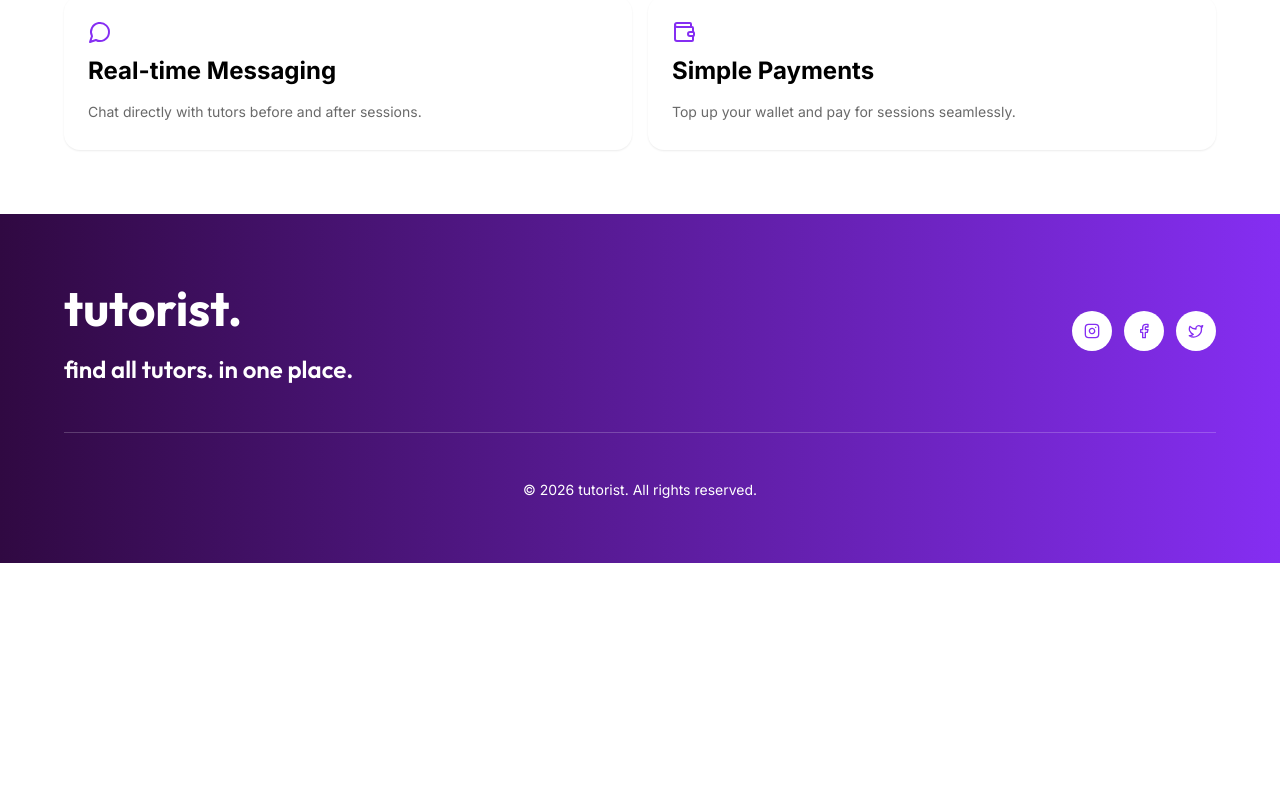
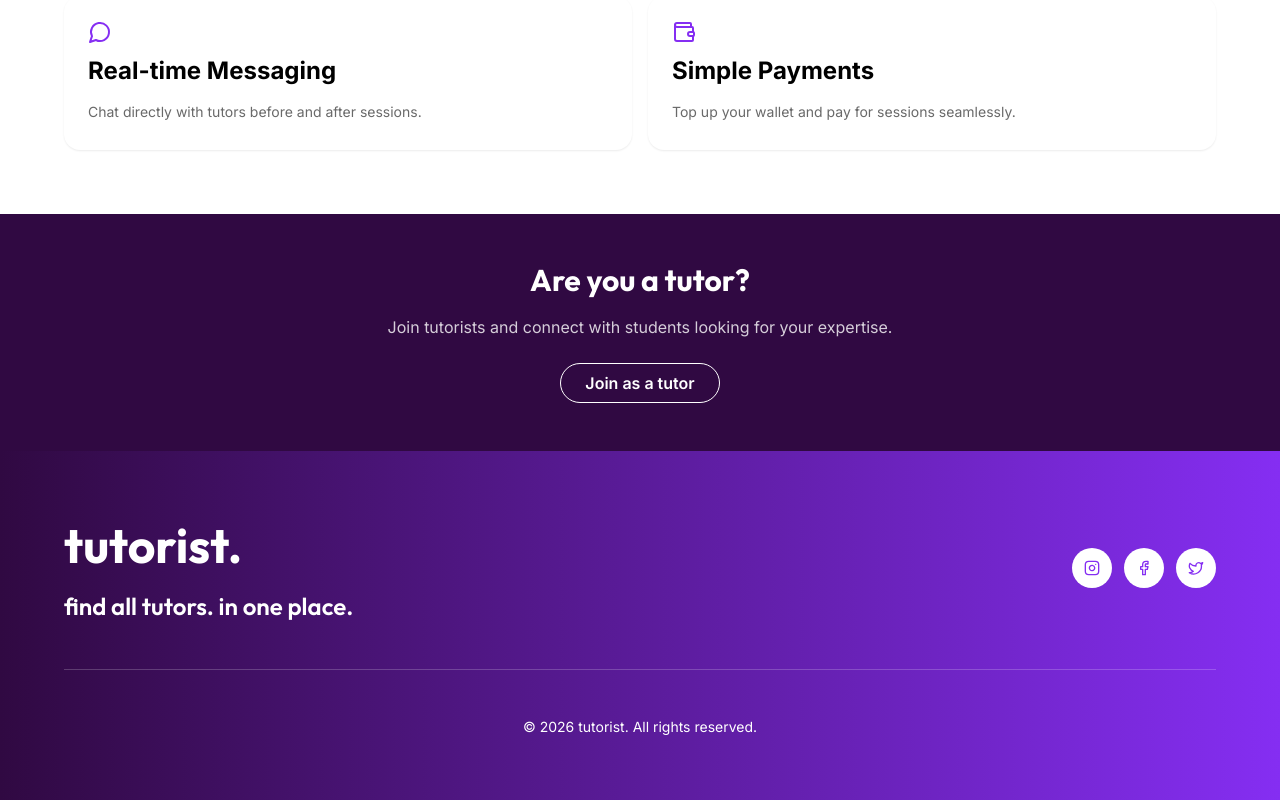
Before and after one commit to FaFaFront/se-project, a Next.js app in the folder apps/web/: page / in a window 1280 px wide. Shown: the part 1137-1937 px from the top of the page. Before the commit the page ends 1700 px from the top, so only its background shows below. Built offline with nearby package versions, Linux system fonts and the light colour scheme; no server answers.

Commit message:
feat: add tutor CTA section, complete landing page

```diff
--- a/apps/web/src/app/page.tsx
+++ b/apps/web/src/app/page.tsx
@@ -156,12 +156,35 @@ function FeatureHighlightsSection() {
   );
 }
 
+function TutorCtaSection() {
+  return (
+    <section className="bg-brand-plum-deepest px-4 py-12 text-center lg:px-16">
+      <div className="mx-auto flex max-w-2xl flex-col items-center gap-4">
+        <h2 className="font-outfit text-display-md text-white">Are you a tutor?</h2>
+        <p className="text-body-md text-white/80">
+          Join tutorists and connect with students looking for your expertise.
+        </p>
+        <Link
+          href="/register"
+          className={cn(
+            buttonVariants({ variant: "outline" }),
+            "mt-2 border-white text-white hover:bg-white/10 focus-visible:outline focus-visible:outline-2 focus-visible:outline-offset-2 focus-visible:outline-white",
+          )}
+        >
+          Join as a tutor
+        </Link>
+      </div>
+    </section>
+  );
+}
+
 export default function Home() {
   return (
     <main>
       <HeroSection />
       <HowItWorksSection />
       <FeatureHighlightsSection />
+      <TutorCtaSection />
     </main>
   );
 }
```
